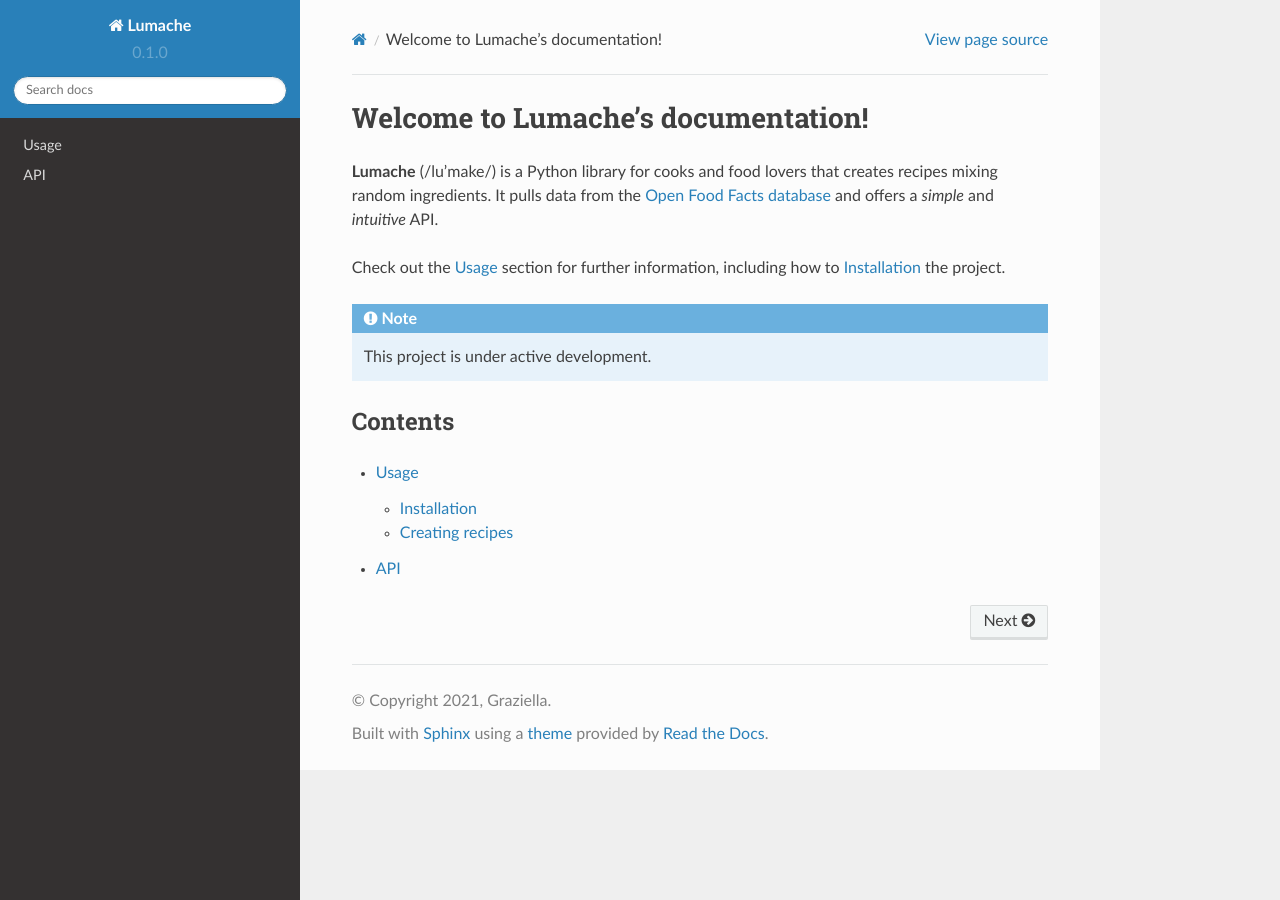
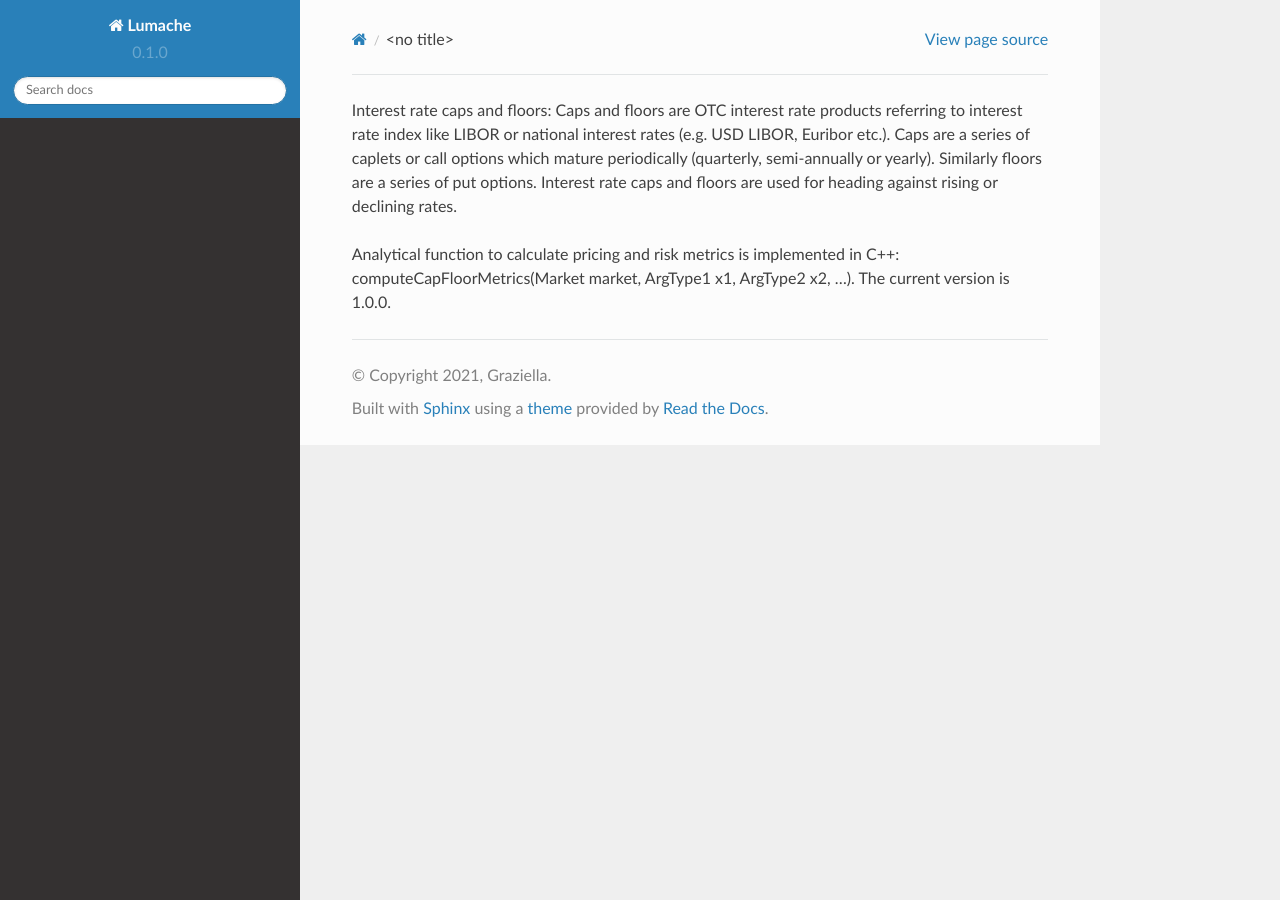
Before and after one commit to souvickhalder/documentation, a Sphinx documentation site: the page built from docs/source/index.rst, in a window 1280 px wide. Built offline with Sphinx 7.4.7 and the Read the Docs theme 2.0.0, drawn with Linux system fonts in a browser that asks for light colours.

Commit message:
Update index.rst

```diff
--- a/docs/source/index.rst
+++ b/docs/source/index.rst
@@ -1,22 +1,4 @@
-Welcome to Lumache's documentation!
-===================================
+Interest rate caps and floors:
+Caps and floors are OTC interest rate products referring to interest rate index like LIBOR or national interest rates (e.g. USD LIBOR, Euribor etc.). Caps are a series of caplets or call options which mature periodically (quarterly, semi-annually or yearly). Similarly floors are a series of put options. Interest rate caps and floors are used for heading against rising or declining rates.
 
-**Lumache** (/lu'make/) is a Python library for cooks and food lovers
-that creates recipes mixing random ingredients.
-It pulls data from the `Open Food Facts database <https://world.openfoodfacts.org/>`_
-and offers a *simple* and *intuitive* API.
-
-Check out the :doc:`usage` section for further information, including
-how to :ref:`installation` the project.
-
-.. note::
-
-   This project is under active development.
-
-Contents
---------
-
-.. toctree::
-
-   usage
-   api
+Analytical function to calculate pricing and risk metrics is implemented in C++: computeCapFloorMetrics(Market market, ArgType1 x1, ArgType2 x2, …). The current version is 1.0.0.
```
